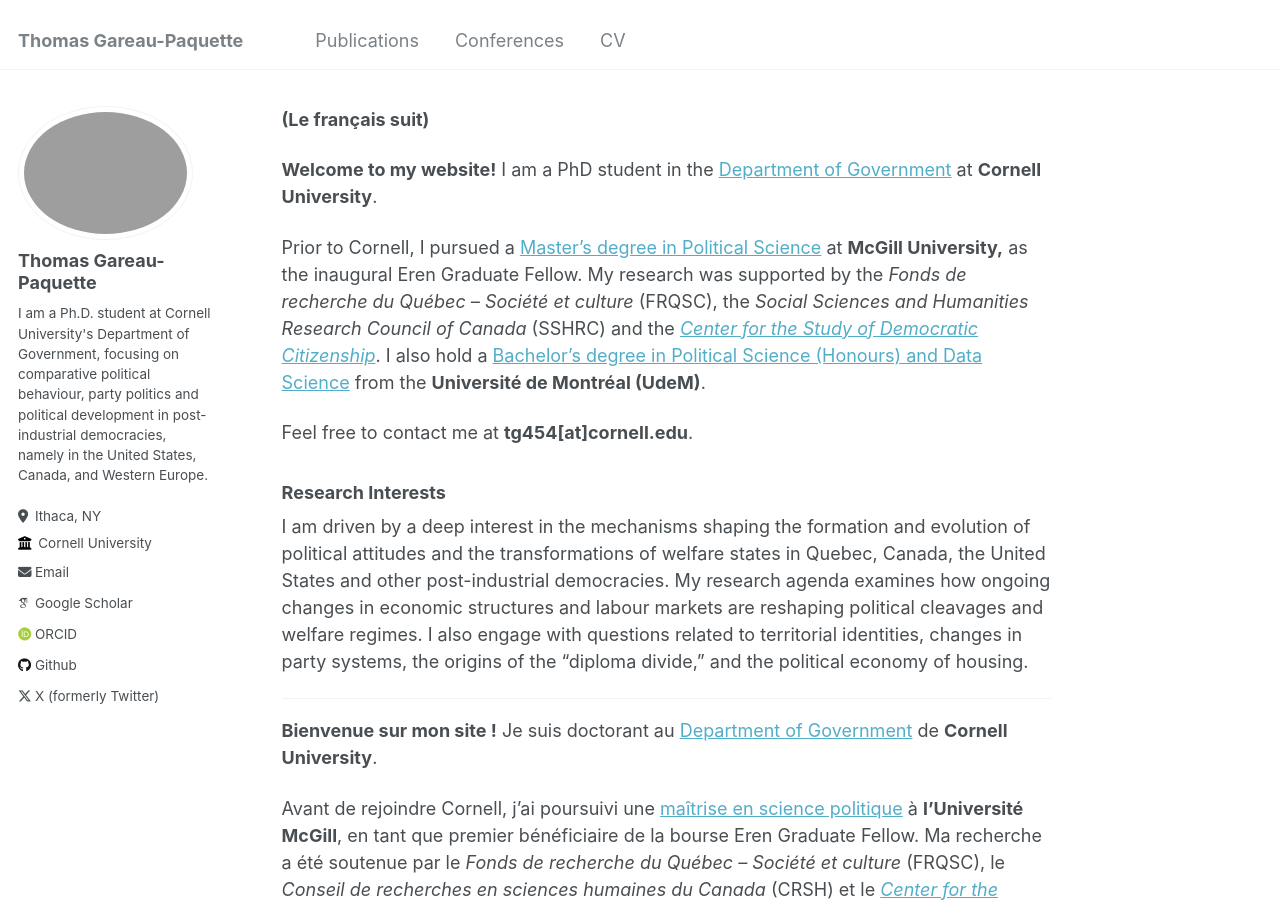
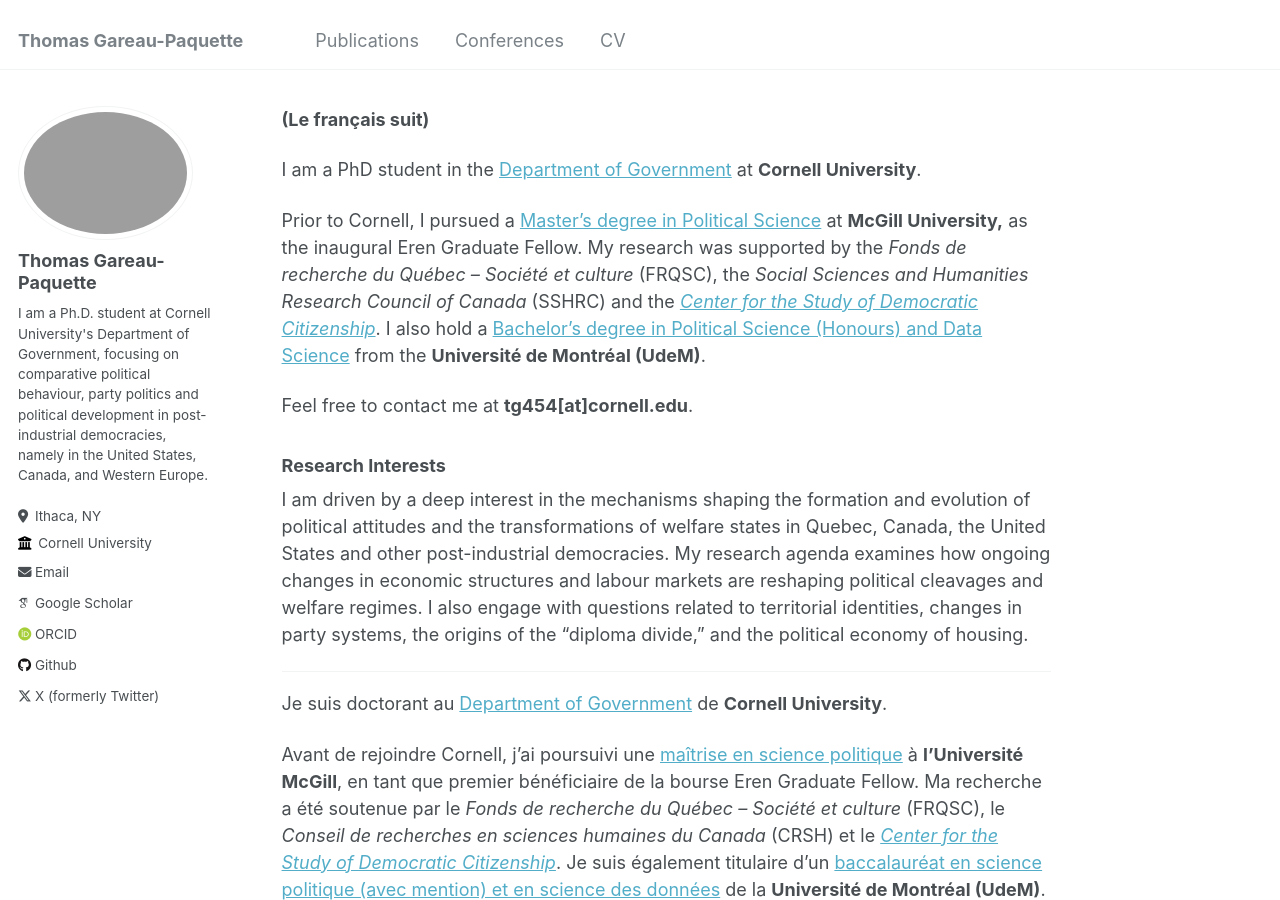
Before and after one commit to ThomasGareau/thomasgareau, a Jekyll site: the page built from _pages/about.md, in a window 1280 px wide and 900 px high. Built offline with Jekyll 4.4.1, drawn with Linux system fonts in a browser that asks for light colours; some web fonts are replaced.

Commit message:
COMMIT FINAL

```diff
--- a/_pages/about.md
+++ b/_pages/about.md
@@ -8,9 +8,7 @@
 
 **(Le français suit)**
 
-
-
-**Welcome to my website!** I am a PhD student in the [Department of Government](https://government.cornell.edu/thomas-gareau-paquette-0) at **Cornell University**.
+I am a PhD student in the [Department of Government](https://government.cornell.edu/thomas-gareau-paquette-0) at **Cornell University**.
 
 Prior to Cornell, I pursued a [Master's degree in Political Science](https://www.mcgill.ca/politicalscience/grad/admissions/ma) at **McGill University,** as the inaugural Eren Graduate Fellow. My research was supported by the *Fonds de recherche du Québec – Société et culture* (FRQSC), the *Social Sciences and Humanities Research Council of Canada* (SSHRC) and the *[Center for the Study of Democratic Citizenship](https://csdc-cecd.ca/alumni/)*. I also hold a [Bachelor's degree in Political Science (Honours) and Data Science](https://pol.umontreal.ca/programmes-cours/premier-cycle/baccalaureat-science-politique/) from the **Université de Montréal (UdeM)**.
 
@@ -22,7 +20,7 @@
 
 ---
 
-**Bienvenue sur mon site !** Je suis doctorant au [Department of Government](https://government.cornell.edu/thomas-gareau-paquette-0) de **Cornell University**.
+Je suis doctorant au [Department of Government](https://government.cornell.edu/thomas-gareau-paquette-0) de **Cornell University**.
 
 Avant de rejoindre Cornell, j'ai poursuivi une [maîtrise en science politique](https://www.mcgill.ca/politicalscience/grad/admissions/ma) à **l’Université McGill**, en tant que premier bénéficiaire de la bourse Eren Graduate Fellow. Ma recherche a été soutenue par le *Fonds de recherche du Québec – Société et culture* (FRQSC), le *Conseil de recherches en sciences humaines du Canada* (CRSH) et le *[Center for the Study of Democratic Citizenship](https://csdc-cecd.ca/alumni/)*. Je suis également titulaire d'un [baccalauréat en science politique (avec mention) et en science des données](https://pol.umontreal.ca/programmes-cours/premier-cycle/baccalaureat-science-politique/) de la **Université de Montréal (UdeM)**.
 
```
